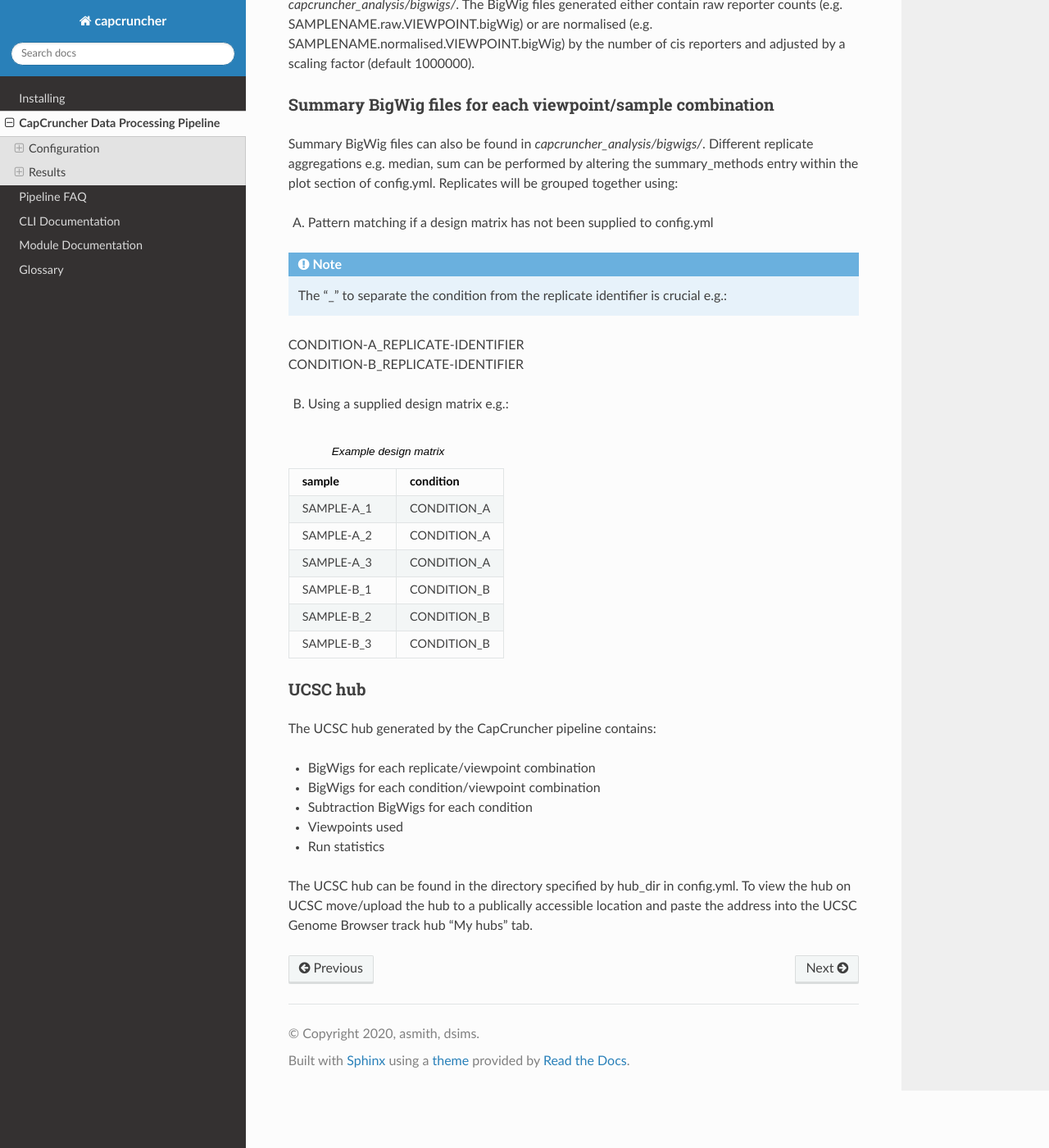
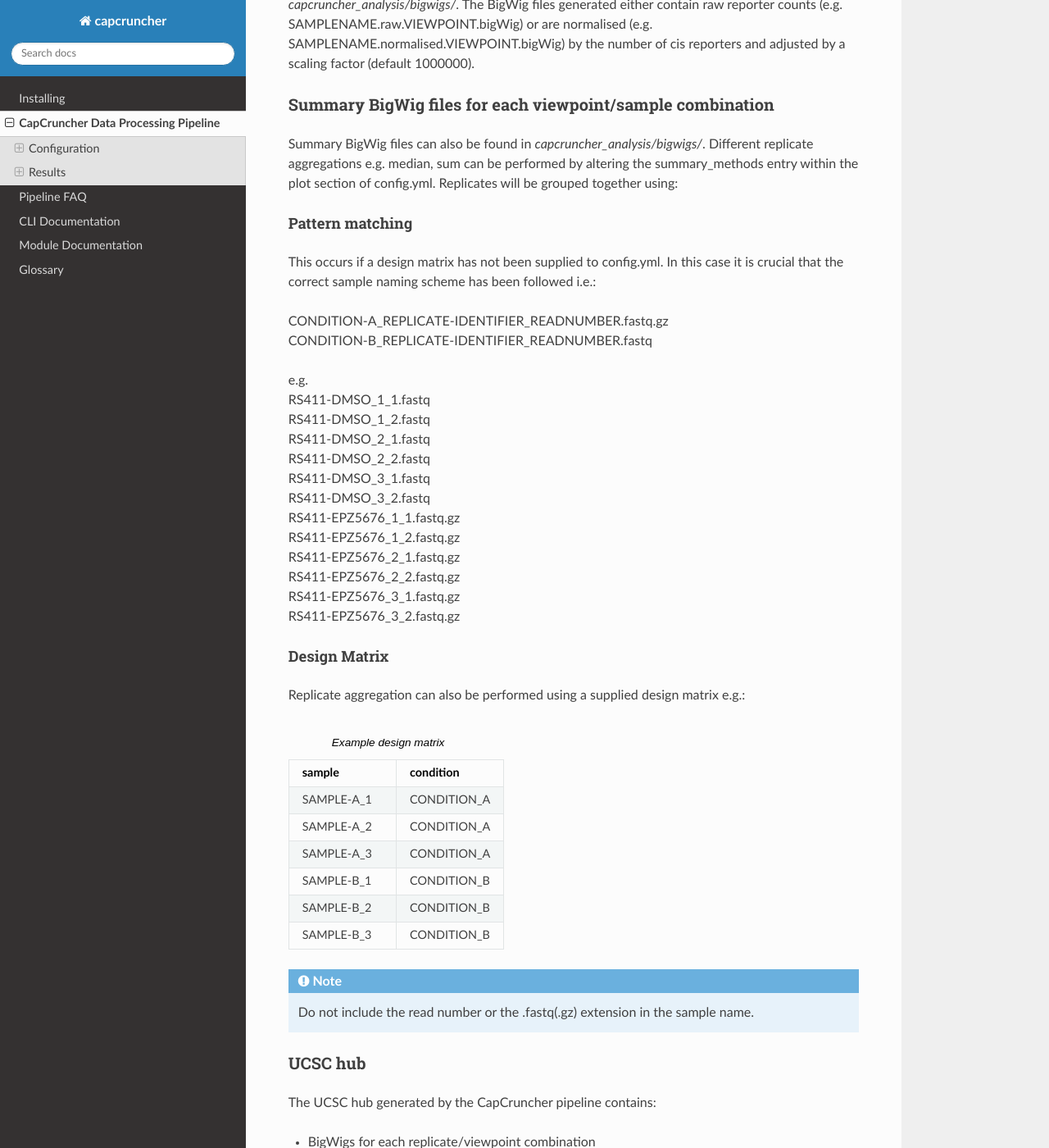
Before and after one commit to sims-lab/CapCruncher, a Sphinx documentation site: the page built from docs/running_the_pipeline.rst, in a window 1280 px wide and 1400 px high, scrolled down 4834 px. Shown: the whole window at 82% size. Built offline with Sphinx 7.4.7 and the Read the Docs theme 2.0.0, drawn with Linux system fonts in a browser that asks for light colours; some of the changed text lies outside the part shown.

Commit message:
Re-formatting sections

```diff
--- a/docs/running_the_pipeline.rst
+++ b/docs/running_the_pipeline.rst
@@ -178,10 +178,10 @@ Reporters for each sample aggregated by viewpoint
 
 All reporters can be found in the *capcruncher_anlysis/reporters* folder. Reporters are stored as:
 
-   - TSV files (gzipped) in plain text format.
-   - `Cooler format <https://cooler.readthedocs.io/en/latest/>`_ HDF5 files with all viewpoints per sample aggregated into the same file.
+1) TSV files (gzipped) containing all filtered reporter slices, aggregated by sample and viewpoint.
+2) `Cooler format <https://cooler.readthedocs.io/en/latest/>`_ HDF5 files with all viewpoints per sample aggregated into the same file.
 
-   .. note::
+.. note::
     The Cooler format HDF5 files enable efficient genome wide queries and are compatible with tools using the Cooler ecosystem.
 
     Unlike Hi-C, Capture-C/Tri-C and Tiled-C experiments can contain multiple viewpoints. To facilitate efficient access to a specific viewpoint, the HDF5 files produced by CapCruncher
@@ -217,16 +217,34 @@ Summary BigWig files for each viewpoint/sample combination
 Summary BigWig files can also be found in *capcruncher_analysis/bigwigs/*. Different replicate aggregations e.g. median, sum can be performed by altering the summary_methods entry within the plot section of config.yml.
 Replicates will be grouped together using:
 
-A) Pattern matching if a design matrix has not been supplied to config.yml
+Pattern matching
+""""""""""""""""
 
-.. note::
-        The "_" to separate the condition from the replicate identifier is crucial e.g.:
+This occurs if a design matrix has not been supplied to config.yml. In this case it is crucial that the correct sample naming scheme has been followed i.e.:
 
-| CONDITION-A_REPLICATE-IDENTIFIER
-| CONDITION-B_REPLICATE-IDENTIFIER
+| CONDITION-A_REPLICATE-IDENTIFIER_READNUMBER.fastq.gz
+| CONDITION-B_REPLICATE-IDENTIFIER_READNUMBER.fastq
+
+| e.g.
+| RS411-DMSO_1_1.fastq
+| RS411-DMSO_1_2.fastq
+| RS411-DMSO_2_1.fastq
+| RS411-DMSO_2_2.fastq
+| RS411-DMSO_3_1.fastq
+| RS411-DMSO_3_2.fastq
+| RS411-EPZ5676_1_1.fastq.gz
+| RS411-EPZ5676_1_2.fastq.gz
+| RS411-EPZ5676_2_1.fastq.gz
+| RS411-EPZ5676_2_2.fastq.gz
+| RS411-EPZ5676_3_1.fastq.gz
+| RS411-EPZ5676_3_2.fastq.gz
 
 
-B) Using a supplied design matrix e.g.:
+
+Design Matrix
+"""""""""""""
+
+Replicate aggregation can also be performed using a supplied design matrix e.g.:
 
 .. csv-table:: Example design matrix
     :header: "sample", "condition"
@@ -239,6 +257,8 @@ B) Using a supplied design matrix e.g.:
     "SAMPLE-B_2", "CONDITION_B"
     "SAMPLE-B_3", "CONDITION_B"
 
+.. note::
+    Do not include the read number or the .fastq(.gz) extension in the sample name.
 
 
 UCSC hub
```
